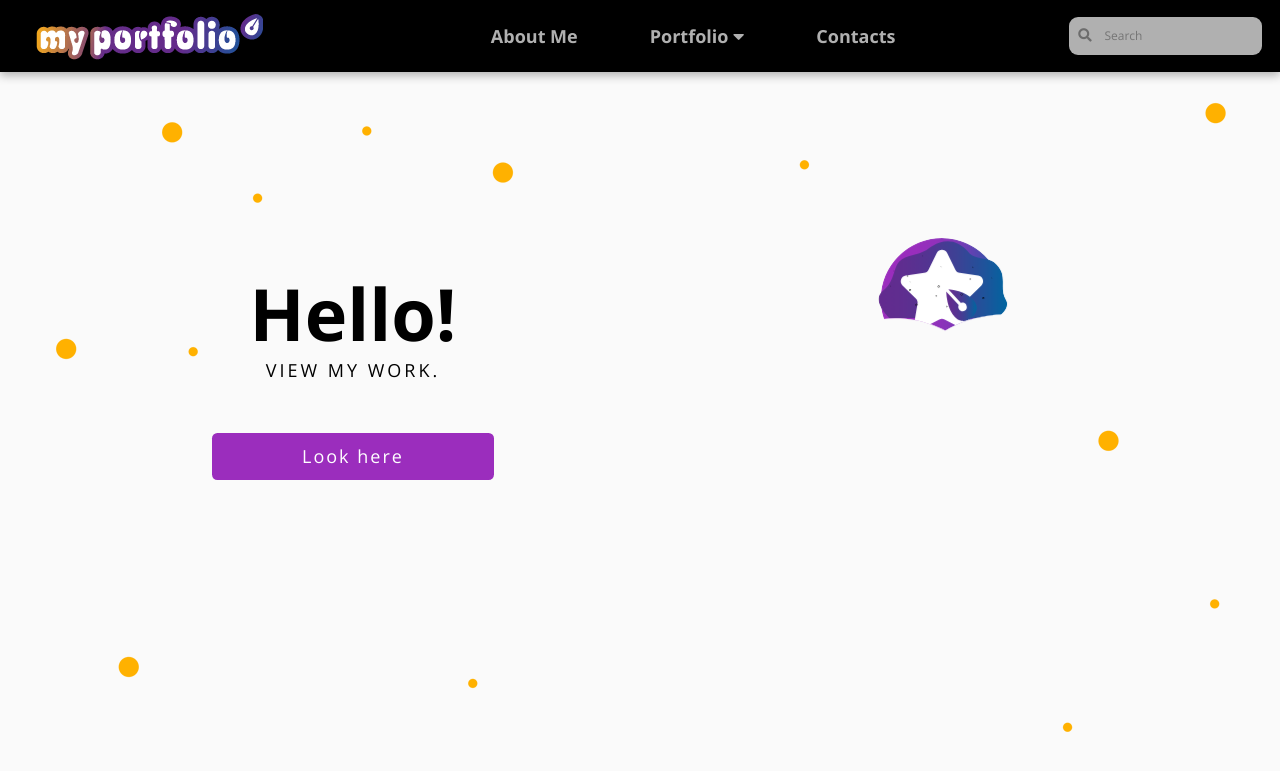
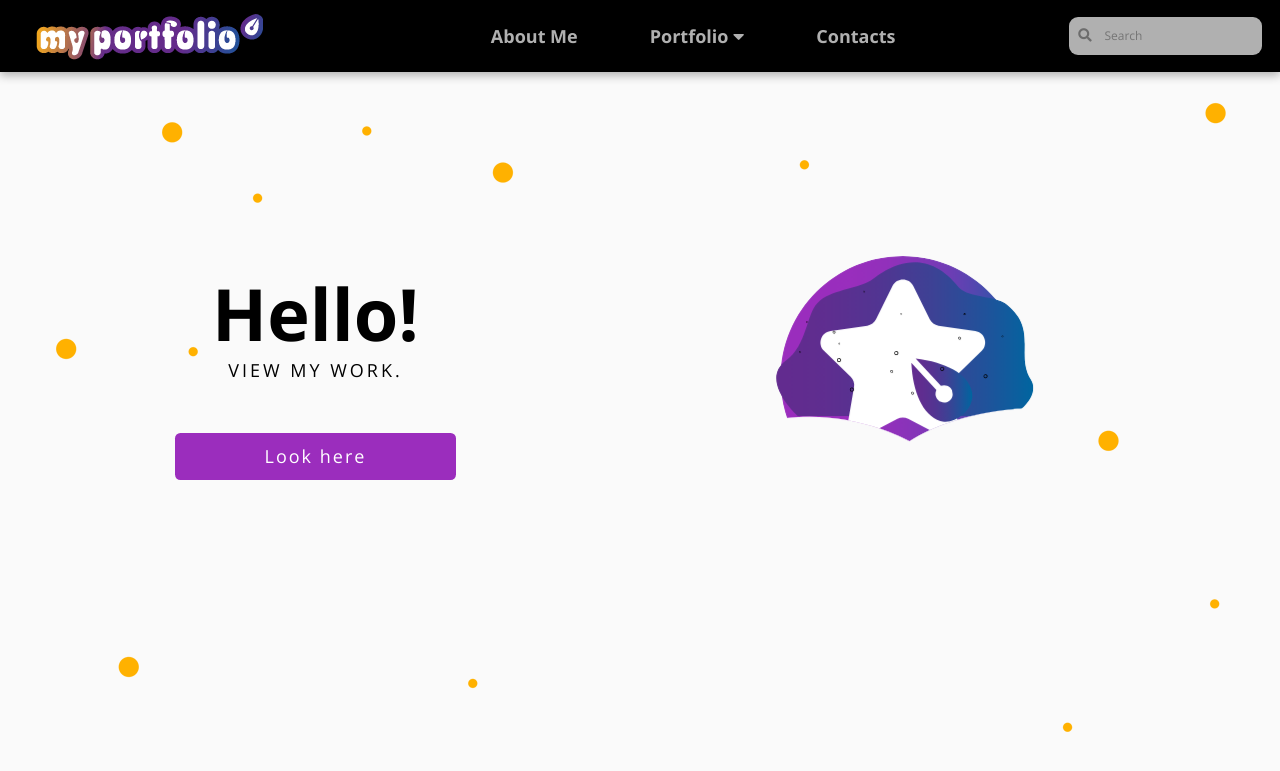
Before and after one commit to LiliyaMilanova/myportfolio, a Jekyll site: the page built from index.html, in a window 1280 px wide and 900 px high. Shown: the top 771 px of the window. Built offline with Jekyll 4.4.1, drawn with Linux system fonts in a browser that asks for light colours; nearby versions of some CDN libraries.

Commit message:
Update index.html

```diff
--- a/index.html
+++ b/index.html
@@ -24,7 +24,7 @@ title: Home
         </div>
 
         <div class="img_animation">
-            <img class="p_apsolute" src="{{site.baseurl}}images/hero_image_animation.svg" alt="image_animation" title="image_animation" height="150" width="150" />
+            <img class="p_apsolute" src="{{site.baseurl}}images/hero_image_animation.svg" alt="image_animation" title="image_animation" height="300" width="300" />
         </div>
     </div>
 
```
